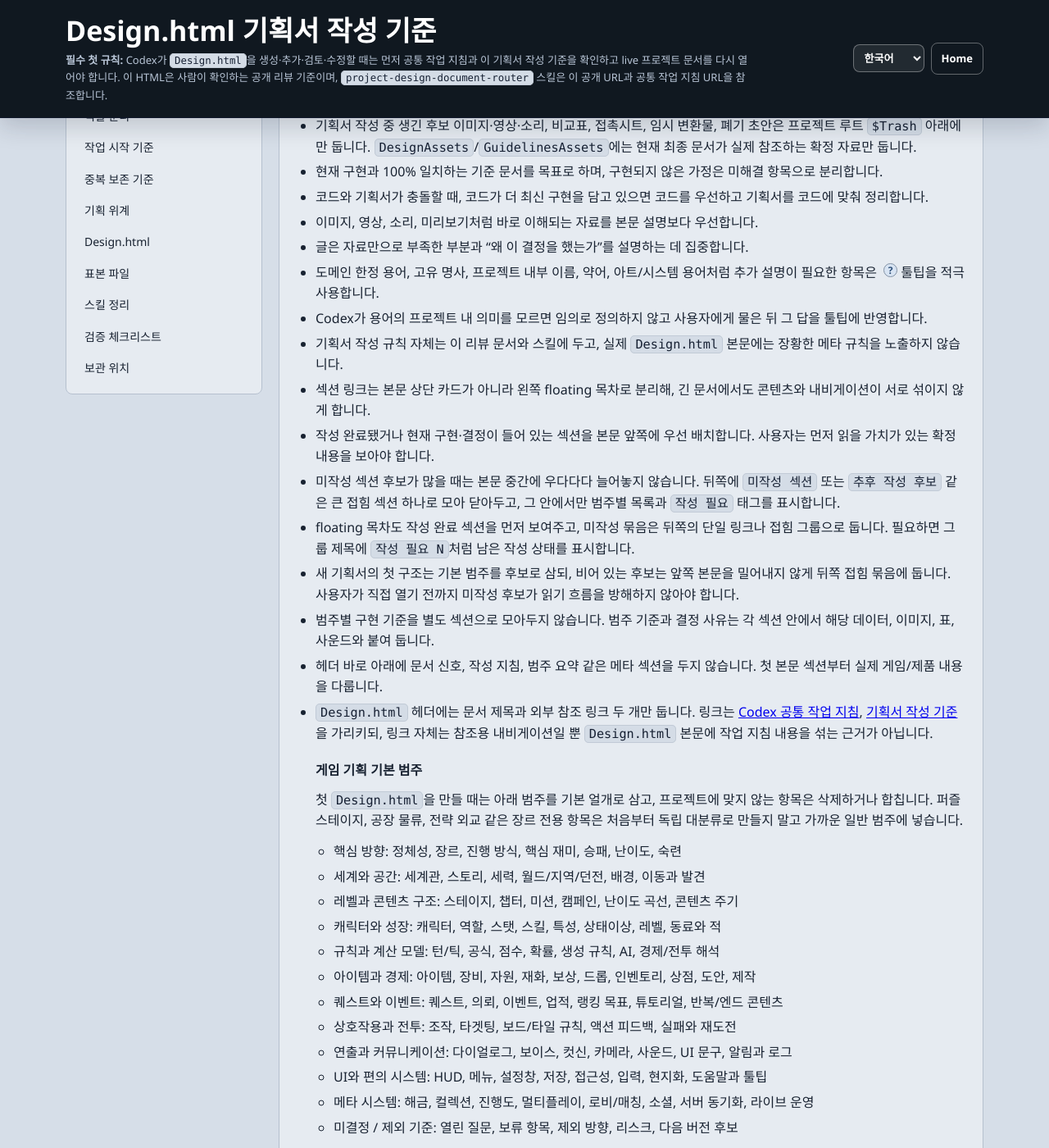
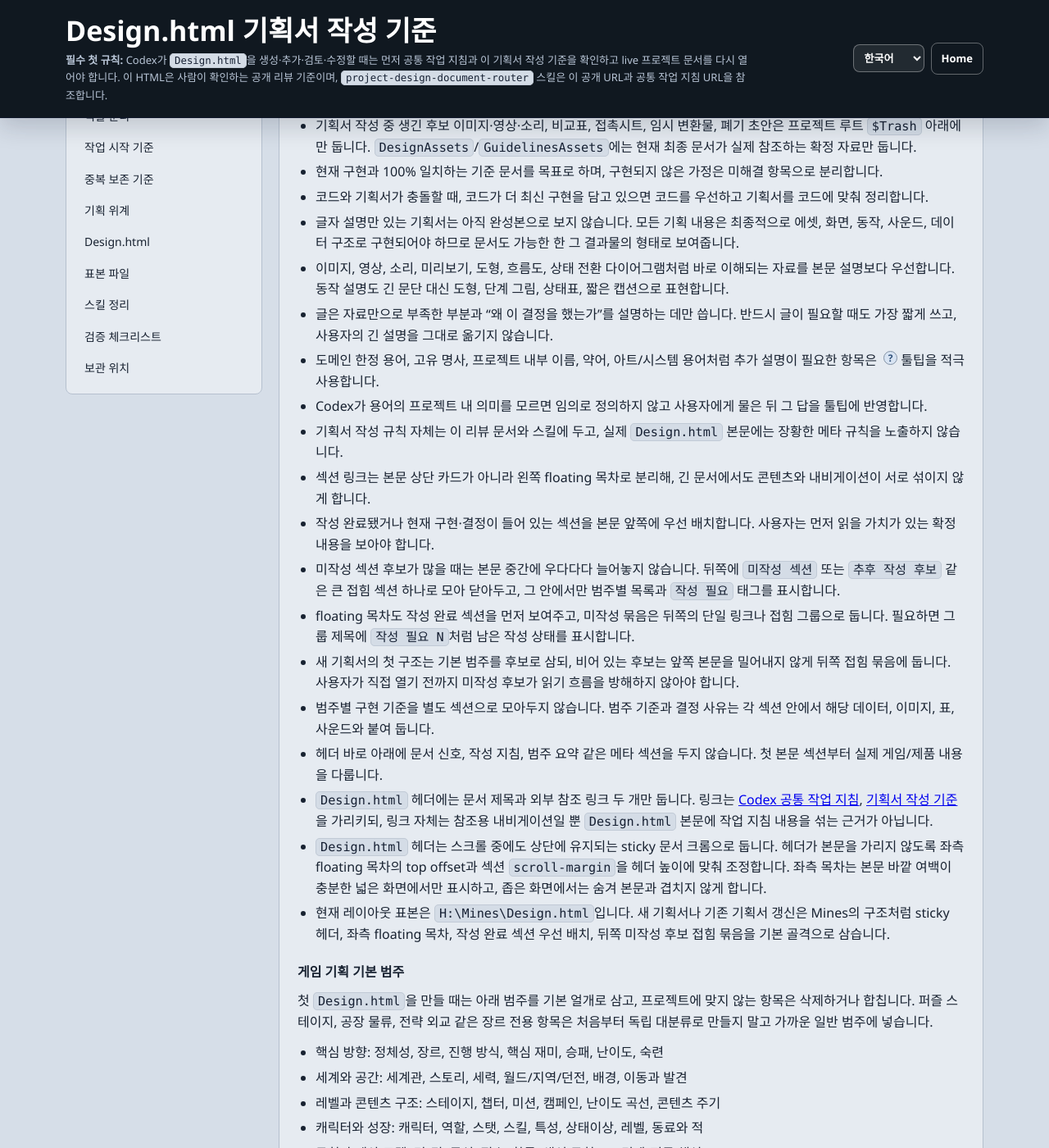
Before and after one commit to oojjrs/engineering-notes, a Jekyll site: the page kr/codex/guideline-design-generation.review.html, which Jekyll copies as it is, in a window 1280 px wide and 1400 px high, scrolled down 1487 px. Shown: the whole window at 82% size. Built offline with Jekyll 4.4.1, drawn with Linux system fonts in a browser that asks for light colours; some of the changed text lies outside the part shown.

Commit message:
기획서 작성 기준 보강

```diff
--- a/kr/codex/guideline-design-generation.review.html
+++ b/kr/codex/guideline-design-generation.review.html
@@ -361,8 +361,9 @@
           <li>기획서 작성 중 생긴 후보 이미지·영상·소리, 비교표, 접촉시트, 임시 변환물, 폐기 초안은 프로젝트 루트 <code>$Trash</code> 아래에만 둡니다. <code>DesignAssets</code>/<code>GuidelinesAssets</code>에는 현재 최종 문서가 실제 참조하는 확정 자료만 둡니다.</li>
           <li>현재 구현과 100% 일치하는 기준 문서를 목표로 하며, 구현되지 않은 가정은 미해결 항목으로 분리합니다.</li>
           <li>코드와 기획서가 충돌할 때, 코드가 더 최신 구현을 담고 있으면 코드를 우선하고 기획서를 코드에 맞춰 정리합니다.</li>
-          <li>이미지, 영상, 소리, 미리보기처럼 바로 이해되는 자료를 본문 설명보다 우선합니다.</li>
-          <li>글은 자료만으로 부족한 부분과 “왜 이 결정을 했는가”를 설명하는 데 집중합니다.</li>
+          <li>글자 설명만 있는 기획서는 아직 완성본으로 보지 않습니다. 모든 기획 내용은 최종적으로 에셋, 화면, 동작, 사운드, 데이터 구조로 구현되어야 하므로 문서도 가능한 한 그 결과물의 형태로 보여줍니다.</li>
+          <li>이미지, 영상, 소리, 미리보기, 도형, 흐름도, 상태 전환 다이어그램처럼 바로 이해되는 자료를 본문 설명보다 우선합니다. 동작 설명도 긴 문단 대신 도형, 단계 그림, 상태표, 짧은 캡션으로 표현합니다.</li>
+          <li>글은 자료만으로 부족한 부분과 “왜 이 결정을 했는가”를 설명하는 데만 씁니다. 반드시 글이 필요할 때도 가장 짧게 쓰고, 사용자의 긴 설명을 그대로 옮기지 않습니다.</li>
           <li>도메인 한정 용어, 고유 명사, 프로젝트 내부 이름, 약어, 아트/시스템 용어처럼 추가 설명이 필요한 항목은 <span class="term-tip" tabindex="0" aria-label="용어 설명"><span class="term-tip-text">문서 표면에는 물음표 아이콘만 두고, 마우스오버나 포커스 때 프로젝트 안에서의 의미를 짧게 보여줍니다.</span></span> 툴팁을 적극 사용합니다.</li>
           <li>Codex가 용어의 프로젝트 내 의미를 모르면 임의로 정의하지 않고 사용자에게 물은 뒤 그 답을 툴팁에 반영합니다.</li>
           <li>기획서 작성 규칙 자체는 이 리뷰 문서와 스킬에 두고, 실제 <code>Design.html</code> 본문에는 장황한 메타 규칙을 노출하지 않습니다.</li>
@@ -374,6 +375,9 @@
           <li>범주별 구현 기준을 별도 섹션으로 모아두지 않습니다. 범주 기준과 결정 사유는 각 섹션 안에서 해당 데이터, 이미지, 표, 사운드와 붙여 둡니다.</li>
           <li>헤더 바로 아래에 문서 신호, 작성 지침, 범주 요약 같은 메타 섹션을 두지 않습니다. 첫 본문 섹션부터 실제 게임/제품 내용을 다룹니다.</li>
           <li><code>Design.html</code> 헤더에는 문서 제목과 외부 참조 링크 두 개만 둡니다. 링크는 <a href="https://oojjrs.github.io/engineering-notes/kr/codex/common-work-guidelines.html" target="_blank" rel="noopener noreferrer">Codex 공통 작업 지침</a>, <a href="https://oojjrs.github.io/engineering-notes/kr/codex/guideline-design-generation.review.html" target="_blank" rel="noopener noreferrer">기획서 작성 기준</a>을 가리키되, 링크 자체는 참조용 내비게이션일 뿐 <code>Design.html</code> 본문에 작업 지침 내용을 섞는 근거가 아닙니다.</li>
+          <li><code>Design.html</code> 헤더는 스크롤 중에도 상단에 유지되는 sticky 문서 크롬으로 둡니다. 헤더가 본문을 가리지 않도록 좌측 floating 목차의 top offset과 섹션 <code>scroll-margin</code>을 헤더 높이에 맞춰 조정합니다. 좌측 목차는 본문 바깥 여백이 충분한 넓은 화면에서만 표시하고, 좁은 화면에서는 숨겨 본문과 겹치지 않게 합니다.</li>
+          <li>현재 레이아웃 표본은 <code>H:\Mines\Design.html</code>입니다. 새 기획서나 기존 기획서 갱신은 Mines의 구조처럼 sticky 헤더, 좌측 floating 목차, 작성 완료 섹션 우선 배치, 뒤쪽 미작성 후보 접힘 묶음을 기본 골격으로 삼습니다.</li>
+        </ul>
 
         <h3>게임 기획 기본 범주</h3>
         <p>첫 <code>Design.html</code>을 만들 때는 아래 범주를 기본 얼개로 삼고, 프로젝트에 맞지 않는 항목은 삭제하거나 합칩니다. 퍼즐 스테이지, 공장 물류, 전략 외교 같은 장르 전용 항목은 처음부터 독립 대분류로 만들지 말고 가까운 일반 범주에 넣습니다.</p>
@@ -432,7 +436,7 @@
           <div class="sample">
             <h4><span class="badge">Design</span>롤링 표본</h4>
             <p>새 <code>Design.html</code> 작업은 현재 프로젝트 문서를 먼저 보고, 그 다음 최근 편집·검증된 live <code>Design.html</code>을 기준으로 삼습니다.</p>
-            <p>역사적 seed: <code>H:\Overlord\Design.html</code>. 스냅샷: <code>samples\Overlord.Design.sample.html</code></p>
+            <p>현재 live 표본: <code>H:\Mines\Design.html</code>. 역사적 seed: <code>H:\Overlord\Design.html</code>. 스냅샷: <code>samples\Overlord.Design.sample.html</code></p>
           </div>
         </div>
         <p class="note">스냅샷은 이 리뷰 문서와 함께 보기 위한 참고본입니다. 실제 프로젝트 작업에서는 항상 live 경로의 최신 파일과 최근 편집 문서를 다시 열어야 합니다.</p>
```
Also changed, not shown: codex/guideline-design-generation.review.html (line endings or trailing spaces).
